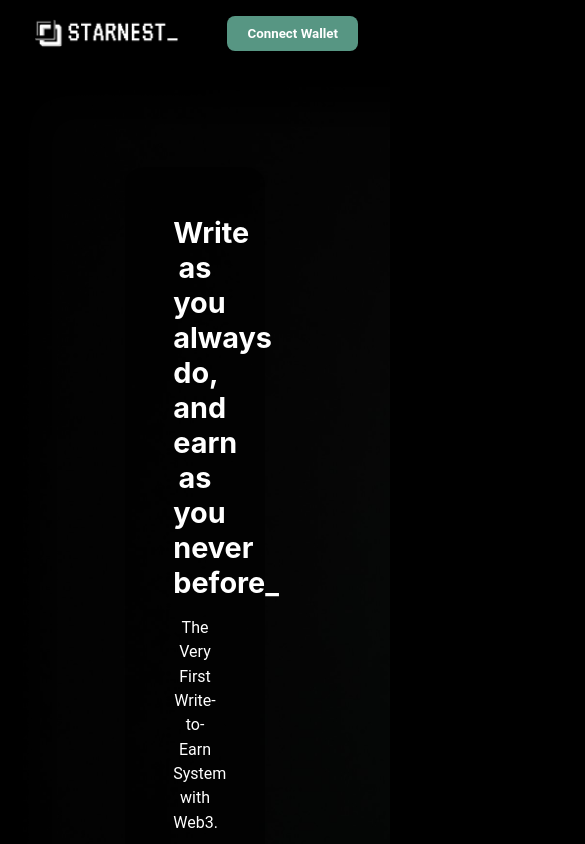
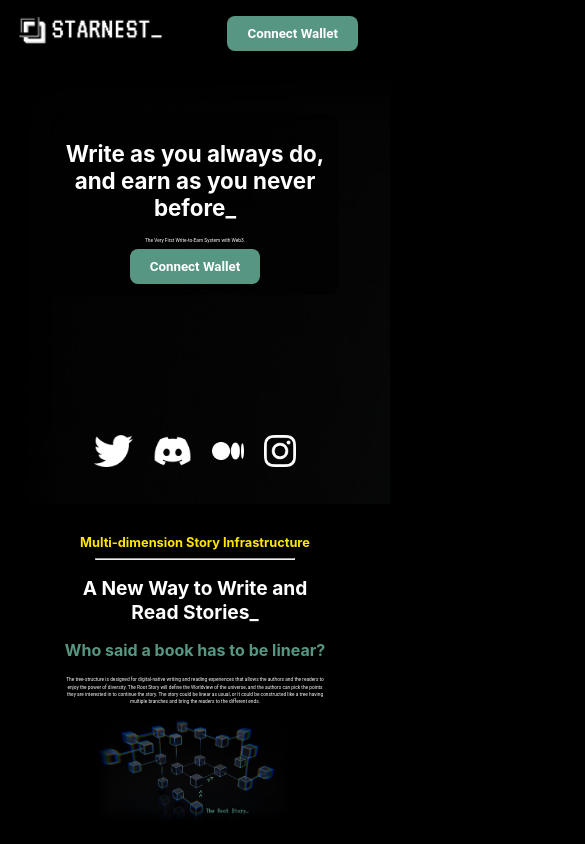
Before and after one commit to joshchan-eth/joshchan-eth.github.io, a React (Create React App) app: page / in a window 390 px wide. Shown: the top 844 px of the page, 585 px wide, since content can reach past the window. Built offline with nearby package versions, Linux system fonts and the light colour scheme.

Commit message:
rwd done

```diff
--- a/public/styles.css
+++ b/public/styles.css
@@ -15,6 +15,7 @@ body {
     width: 100%;
 }
 
+@media only screen and (min-width: 900px){
     h1 {
         color: white;
         font-size: 1.8rem;
@@ -75,11 +76,11 @@ p {
     ul{
         color: white;
         font-family: Roboto, sans-serif;
-    font-size: 1rem;
+        font-size: 1.3rem;
         line-height: 1.52;
         text-align: left;
         margin: auto;
-    width: 20%;
+        width: 40%;
     }
 
     hr {
@@ -176,9 +177,9 @@ footer p {
     .mainCard {
         position: relative;
         top:17%;
-    margin: auto;
-    width: 45%;
-    padding: 2rem 3rem;
+        margin: 40px auto;
+        width: 55%;
+        padding: 20px 40px;
         border-radius: 18px;
         background-color: rgba(0, 0, 0, 0.5);
         text-align: center;
@@ -210,7 +211,7 @@ span {
     }
 
     .textBox {
-    width: 45%;
+        width: 55%;
         /* margin: 5px auto; */
     }
 
@@ -232,7 +233,7 @@ span {
         position: relative;
         top:17%;
         margin: 20px auto;
-    width: 45%;
+        width: 55%;
         padding: 2rem 3rem;
         border-radius: 18px;
         background-color: rgba(48, 48, 48, 0.5);
@@ -255,7 +256,7 @@ span {
 
     .announcementCard{
         margin: 80px auto;
-    width: 45%;
+        width: 60%;
         padding: 1.5rem 1.5rem;
         border-radius: 18px;
         background-color: rgba(48, 48, 48, 0.5);
@@ -280,7 +281,7 @@ span {
         position: relative;
         top:17%;
         margin: 20px auto;
-    width: 45%;
+        width: 55%;
         padding: 3rem 4rem;
         border-radius: 18px;
         background-color: rgba(48, 48, 48, 0.5);
@@ -306,6 +307,301 @@ span {
         background-color: black;
         text-align: center;
         padding: 40px 60px;
+    }
+}
+
+/* Border */
+
+@media only screen and (max-width: 900px){
+
+    h1 {
+        color: white;
+        font-size: 1.4rem;
+        margin: 1rem auto;
+        text-align: center;
+    }
+
+    h2 {
+        color: rgb(255, 230, 0);
+        font-size: 0.8rem;
+        margin: 0.5rem auto;
+        text-align: center;
+    }
+
+    h3 {
+        color: white;
+        font-size: 1.2rem;
+        margin: 1rem auto;
+        text-align: center;
+    }
+
+    h4 {
+        color: #579683;
+        font-size: 1rem;
+        margin: 1rem auto;
+        text-align: center;
+
+    }
+
+    h5{
+        color: white;
+        font-size: 1.3rem;
+        margin: 1rem auto;
+        text-align: center;
+    }
+
+    h6{
+        font-family: "VT323", monospace;
+        color: white;
+        font-size: 2rem;
+        margin: 0.3rem -0.3rem;
+        text-align: center;
+    }
+
+    p {
+        color: white;
+        margin: 0.3rem auto;
+        font-family: Roboto;
+        font-size: 0.3rem;
+        font-weight: normal;
+        font-stretch: normal;
+        font-style: normal;
+        line-height: 1.52;
+        letter-spacing: normal;
+        text-align: center;
+    }
+
+    ul{
+        color: white;
+        font-family: Roboto, sans-serif;
+        font-size: 100%;
+        line-height: 1.52;
+        text-align: left;
+        margin: auto;
+        width: 40%;
+    }
+
+    hr {
+        background-color: rgb(141, 141, 141);
+        color: rgb(141, 141, 141);
+        width: 200px;
+        align-self: center;
+        height: 2px;
+        margin: auto;
+    }
+
+    header {
+        background-color: black;
+        color: #fff;
+        font-family: "VT323", monospace;
+        /* margin: auto -16px; */
+        padding: 0.8rem 1rem;
+        box-shadow: 0 0 0 0 rgba(0, 0, 0, 0.3);
+        display: flex;
+        text-align: center;
+    }
+
+    header img {
+        height: 2rem;
+        margin: auto;
+    }
+
+    header h1 {
+        color: #fff;
+        font-family: "VT323", monospace;
+        font-weight: 200;
+        display: none;
+    }
+
+    header p {
+        color: #fff;
+        font-family: "VT323", monospace;
+        display: inline;
+        font-size: 1.3rem;
+        margin: auto 10px;
+    }
+
+    header div {
+        margin: auto;
+        position: absolute;
+        top: 16px;
+        right: 32px;
+    }
+
+    footer {
+        bottom: 0px;
+        text-align: center;
+        width: 100%;
+        height: 3rem;
+        background-color: black;
+    }
+
+    footer p {
+        font-family: 'VT323', monospace;
+        color: #787878;
+        margin: 5%;
+        font-size: 100%;
+        position: relative;
+        top: 16px;
+    }
+
+    .ConnectWallet {
+        font-family: "Roboto", sans-serif;
+        border: none;
+        font-weight: bold;
+        margin: auto 0 auto 0;
+        padding: 10px 20px;
+        border-radius: 8px;
+        background-color: #579683;
+        color:white;
+        cursor: default;
+    }
+
+    .main {
+        margin: 0%;
+        background-color: black;
+        padding: 6%;
+        align-items: center;
+    }
+
+    .errorText {
+        color: red;
+        position: absolute;
+        top: 10%;
+        right: 40%;
+        margin: 0;
+    }
+
+    .mainCard {
+        position: relative;
+        top:17%;
+        margin: auto;
+        width: 84%;
+        padding: 3% 0.5rem;
+        border-radius: 10px;
+        background-color: rgba(0, 0, 0, 0.5);
+        text-align: center;
+    }
+
+    .socialSet {
+        text-align: center;
+        margin: 30px 30px auto;
+    }
+
+    .socialIcon {
+        margin: 10px;
+        height: 32px;
+    }
+
+    .concept {
+        margin: 0%;
+        background-color: black;
+        text-align: center;
+        padding: 6%;
+    }
+
+    img {
+        margin: auto;
+    }
+
+    span {
+        color: #579683;
+    }
+
+    .textBox {
+        width: 76%;
+        /* margin: 5px auto; */
+    }
+
+    .parallelStories {
+        margin: 0%;
+        background-color: black;
+        text-align: center;
+        padding: 6%;
+    }
+
+    .copyrightFragmentation {
+        margin: 0%;
+        background-color: black;
+        text-align: center;
+        padding: 6%;
+    }
+
+    .subCard{
+        position: relative;
+        top:17%;
+        margin: 10px auto;
+        width: 76%;
+        padding: 0.5rem 0.5rem;
+        border-radius: 18px;
+        background-color: rgba(48, 48, 48, 0.5);
+        text-align: center;
+    }
+
+    .ecoModel {
+        margin: 0%;
+        background-color: black;
+        text-align: center;
+        padding: 6%;
+    }
+
+    .adoption{
+        margin: 0%;
+        background-color: black;
+        text-align: center;
+        padding: 6%;
+    }
+
+    .announcementCard{
+        margin: 5% auto;
+        width: 76%;
+        padding: 1rem 1rem;
+        border-radius: 18px;
+        background-color: rgba(48, 48, 48, 0.5);
+        text-align: center;
+    }
+
+    .about{
+        margin: 0%;
+        background-color: black;
+        text-align: center;
+        padding: 6%;
+    }
+
+    .roadmap{
+        margin: 0%;
+        background-color: black;
+        text-align: center;
+        padding: 6%;
+    }
+
+    .roadmapCard{
+        position: relative;
+        top:17%;
+        margin: auto;
+        width: 80%;
+        padding: 1rem 1rem;
+        border-radius: 18px;
+        background-color: rgba(48, 48, 48, 0.5);
+        text-align: center;
+    }
+
+    .roadmapUl{
+        color: white;
+        font-family: Roboto, sans-serif;
+        font-size: 0.8remrem;
+        line-height: 1.52;
+        text-align: left;
+        margin: auto;
+        width:80%;
+    }
+
+    .social{
+        margin: 0%;
+        background-color: black;
+        text-align: center;
+        padding: 6%;
+    }
 }
 
 /* .note {
--- a/src/Adoption.jsx
+++ b/src/Adoption.jsx
@@ -9,7 +9,7 @@ function Adoption(){
             sectionName={"Adopt a CosmoCitizenz to Join the Community"}
             title={"Here are CosmoCitizenz’ owner benefits_" }
             subtitle={
-            <ul>
+            <ul style={{color:"#579683", width:"60%", fontSize:"100%"}}>
                 <li>Will airdrop free Manuscripts to the CosmoCitizenz’ owners.</li>
                 <li>Stacking to share 20% of the net profit of the vault.</li>
                 <li>Can vote for the new root stories.</li>
--- a/src/App.jsx
+++ b/src/App.jsx
@@ -1,5 +1,6 @@
 import React from "react";
 import './App.css';
+// eslint-disable-next-line
 import Header from "./Header.jsx";
 import Footer from "./Footer.jsx";
 import Main from "./Main.jsx";
@@ -35,7 +36,7 @@ function App() {
         <Adoption />
         <About />
         <Roadmap />
-        {/* <Social /> */}
+        <Social />
         <Footer />
       </div>
     </Router>
--- a/src/Main.jsx
+++ b/src/Main.jsx
@@ -35,13 +35,6 @@ function Main() {
       setDefaultAccount(newAccount);
   }
 
-  // function updateAccount(){
-  //     window.ethereum.request({method: "eth_requestAccounts"})
-  //     .then(result => {
-  //         setAccount(result[0]);
-  //     })
-  // }
-
   return (
     <div>
       <header>
@@ -53,6 +46,7 @@ function Main() {
       </header>
       <p className="errorText">{errorMessage}</p>
     <section className="main" style={{ backgroundImage: `url(${MainBg})`, width:"100%"}}>
+      <div style={{height:"30px"}} />
       <div className="mainCard">
         <h1>
           Write as you always do, <br/> and earn as you never before_
@@ -62,7 +56,7 @@ function Main() {
         </p>
         <button className="ConnectWallet" onClick={connectWalletHandler} > {connectButtonText} </button>
       </div>
-      <div style={{height:"170px"}}/>
+      <div style={{height:"100px"}}/>
       <SocialBundle />
     </section>
     </div>
--- a/src/Social.jsx
+++ b/src/Social.jsx
@@ -5,7 +5,7 @@ import SocialBundle from "./Social-Bundle.jsx";
 function Social(){
     return(
         <section className="social" style={{ backgroundImage: `url(${SocialBg})`, width:"100%"}}>
-            <h5 style={{fontSize:"2.5rem", width:"630px"}}>
+            <h5>
                 Stay Tuned on Our Telegram and Discord Group!
             </h5>
             <SocialBundle />
```
Lines whose indentation alone changed are shown as unchanged.
